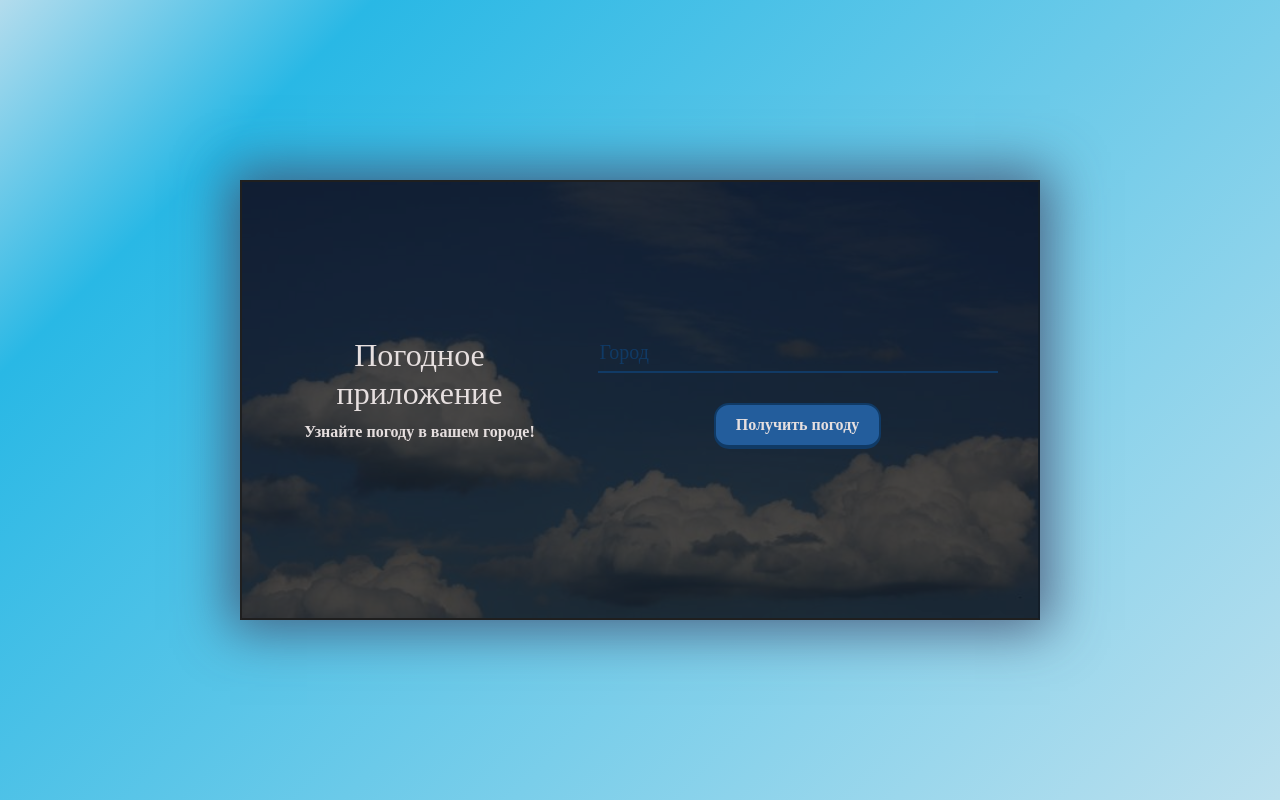
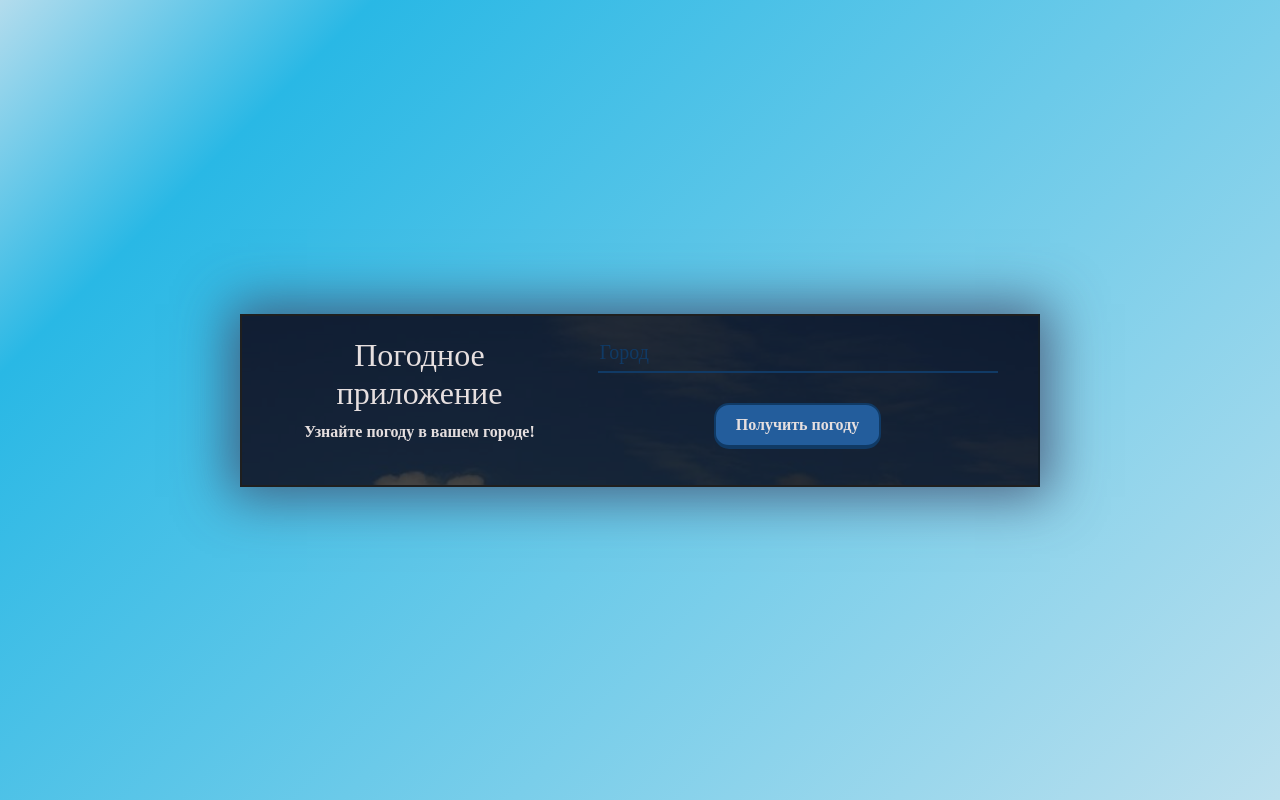
Before and after one commit to mkndrr/WeatherApp, a React (Create React App) app: page / in a window 1280 px wide. Built offline with nearby package versions, Linux system fonts and the light colour scheme; a web font is replaced by a local one.

Commit message:
add media

```diff
--- a/src/App.css
+++ b/src/App.css
@@ -18,7 +18,7 @@ body {
 }
 
 .main {
-    height: 55vh;
+    max-height: 55vh; /* Максимальная высота для больших экранов */
     background-image: url('img/clouds.jpg');
     background-size: cover;
     box-shadow: 0px 0px 50px 10px rgba(62, 72, 105, 0.8);
@@ -35,10 +35,11 @@ body {
     text-align: center;
     color: rgb(230, 223, 223);
     padding: 20px; /* Добавлено отступы для мобильных устройств */
+    overflow: auto; /* Позволяет прокручивать содержимое, если оно выходит за пределы блока */
 }
 
 .form {
-    height: auto; /* Изменено для адаптивности */
+    width: 100%; /* Изменено для адаптивности */
     padding: 20px; /* Уменьшены отступы для мобильных устройств */
     border-top: 2px solid #113a65;
     border-bottom: 2px solid #113a65;
@@ -99,18 +100,20 @@ button:active {
     font-size: 16px;
     text-align: left;
     color: rgb(230, 223, 223);
+    overflow-wrap: break-word; /* Позволяет переносить длинные слова */
 }
 
 .error {
     color: rgb(230, 223, 223);
     font-weight: bold;
     font-size: 16px;
+    overflow-wrap: break-word; /* Позволяет переносить длинные слова */
 }
 
 /* Медиазапросы для мобильных устройств */
 @media (max-width: 768px) {
     .main {
-        height: auto; /* Позволяет элементу адаптироваться к содержимому */
+        max-height: auto; /* Позволяет элементу адаптироваться к содержимому */
         padding: 10px; /* Уменьшены отступы для мобильных устройств */
     }
 
```
